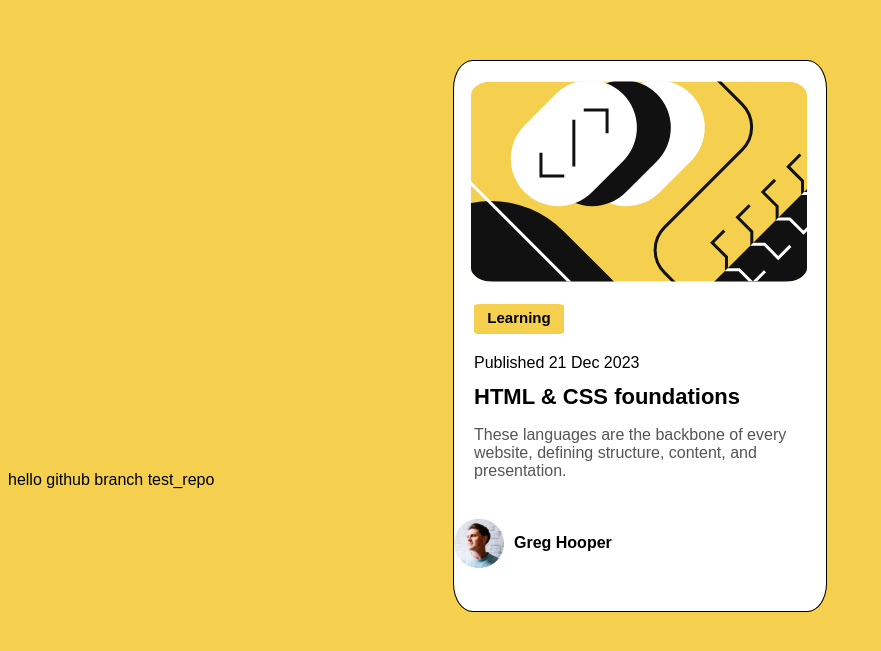
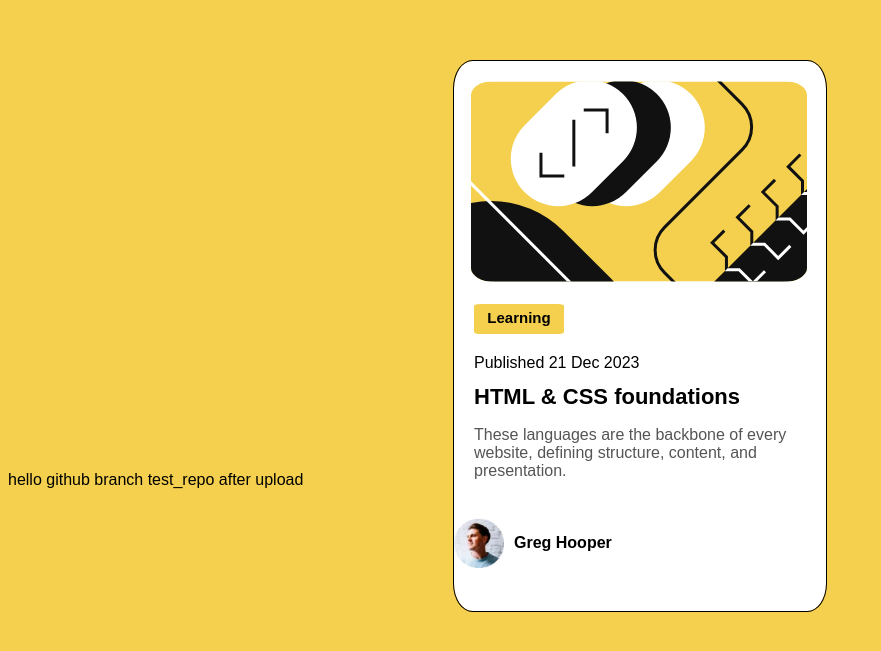
Before and after one commit to amged10/Blog, a plain HTML site: page index.html in a window 1280 px wide. Shown: the part 167-818 px from the top of the page, without its empty margins (0-881 px from the left). Drawn offline with Linux system fonts and the light colour scheme.

Commit message:
first commit on test tepo after upload

```diff
--- a/index.html
+++ b/index.html
@@ -29,3 +29,4 @@
 </html>
 hello github
 branch test_repo
+after upload
```
